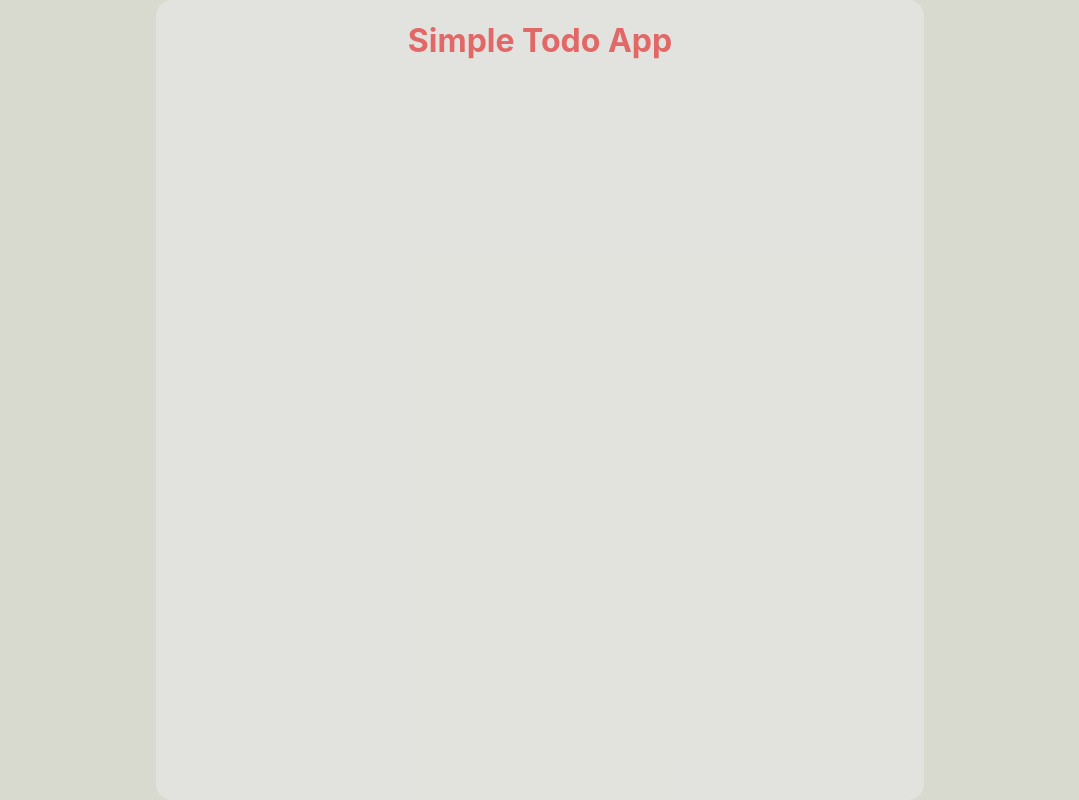
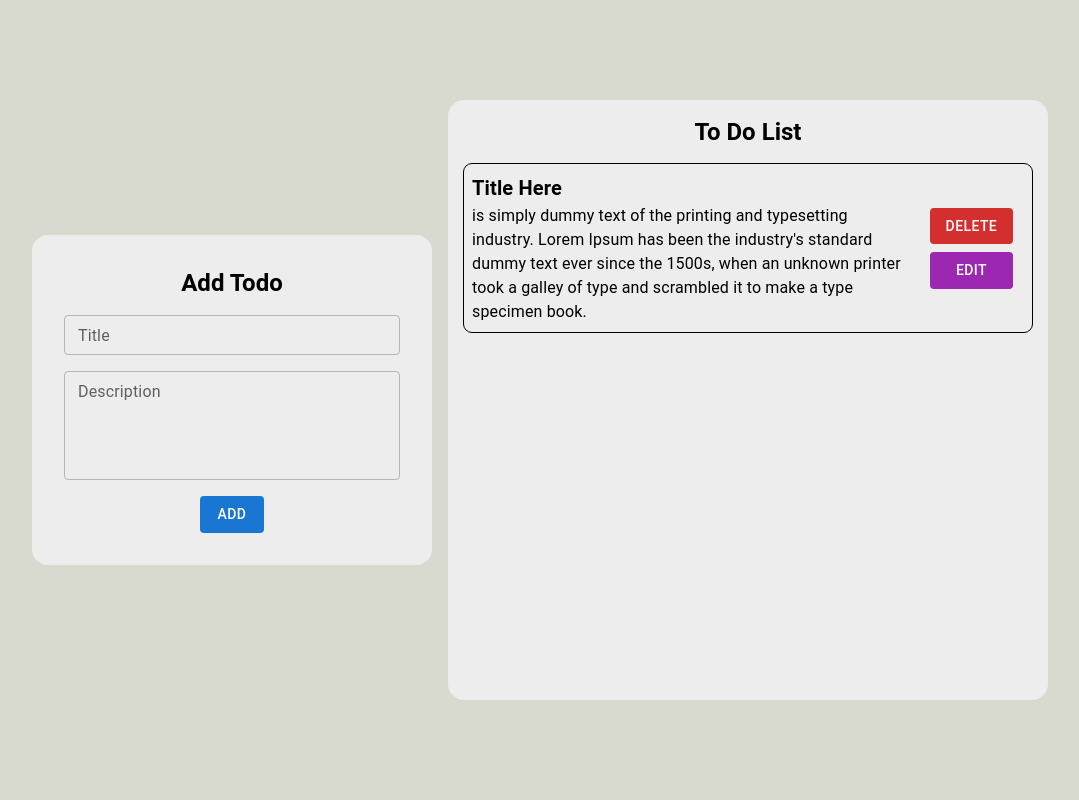
Before and after one commit to aldimenur/simple-todo-app, a React (Create React App) app: page / in a window 1280 px wide. Shown: the whole page, without its empty margins (100-1179 px from the left). Built offline with nearby package versions, Linux system fonts and the light colour scheme.

Commit message:
add todoLists box

```diff
--- a/package.json
+++ b/package.json
@@ -3,12 +3,18 @@
   "version": "0.1.0",
   "private": true,
   "dependencies": {
+    "@emotion/react": "^11.10.5",
+    "@emotion/styled": "^11.10.5",
+    "@mui/icons-material": "^5.10.9",
+    "@mui/material": "^5.10.12",
     "@testing-library/jest-dom": "^5.16.5",
     "@testing-library/react": "^13.4.0",
     "@testing-library/user-event": "^13.5.0",
     "react": "^18.2.0",
     "react-dom": "^18.2.0",
     "react-scripts": "5.0.1",
+    "redux": "^4.2.0",
+    "redux-toolkit": "^1.1.2",
     "web-vitals": "^2.1.4"
   },
   "scripts": {
--- a/src/App.css
+++ b/src/App.css
@@ -4,21 +4,5 @@
   display: flex;
   justify-content: center;
   align-items: center;
+  gap: 1rem;
 }
-
-.box__app {
-  width: 768px;
-  height: 800px;
-  background-color: rgba(237, 237, 237, 0.5);
-  border-radius: 1rem;
-  backdrop-filter: blur(0.5 1);
-}
-
-.box__title {
-  display: flex;
-  justify-content: center;
-}
-
-.box__title h1 {
-  cursor: pointer;
-}
--- a/src/App.js
+++ b/src/App.js
@@ -1,13 +1,12 @@
 import "./App.css";
+import AddTodo from "./components/AddTodo";
+import TodoLists from "./components/TodoLists";
 
 function App() {
   return (
     <div className="Container">
-      <div className="box__app">
-        <div className="box__title">
-          <h1 style={{ color: "#E26868" }}>Simple Todo App</h1>
-        </div>
-      </div>
+      <AddTodo />
+      <TodoLists />
     </div>
   );
 }
--- /dev/null
+++ b/src/components/AddTodo.js
@@ -0,0 +1,71 @@
+/* eslint-disable no-unused-vars */
+import Button from "@mui/material/Button";
+import React, { useState } from "react";
+import "./AddTodo.css";
+import TextField from "@mui/material/TextField";
+import Box from "@mui/material/Box";
+import Typography from "@mui/material/Typography";
+
+const AddTodo = () => {
+  const [title, setTitle] = useState("");
+  const [desc, setDesc] = useState("");
+
+  return (
+    <>
+      <Box
+        sx={{
+          width: 400,
+          height: "auto",
+          backgroundColor: "#EDEDED",
+          borderRadius: 4,
+        }}
+      >
+        <Box sx={{ padding: 4 }}>
+          <Typography
+            variant="h5"
+            sx={{ fontWeight: 600, textAlign: "center", mb: 2 }}
+          >
+            Add Todo
+          </Typography>
+
+          <Box
+            sx={{
+              display: "flex",
+              flexDirection: "column",
+              alignItems: "center",
+              gap: 2,
+            }}
+          >
+            <TextField
+              id="outlined-basic"
+              label="Title"
+              variant="outlined"
+              size="small"
+              fullWidth
+              onChange={(title) => {
+                setTitle(title.target.value);
+              }}
+            />
+            <TextField
+              id="outlined-basic"
+              label="Description"
+              variant="outlined"
+              size="small"
+              fullWidth
+              multiline
+              rows={4}
+              onChange={(desc) => {
+                setDesc(desc.target.value);
+              }}
+            />
+            <Button variant="contained" disableElevation>
+              Add
+            </Button>
+          </Box>
+        </Box>
+      </Box>
+    </>
+  );
+};
+
+export default AddTodo;
--- /dev/null
+++ b/src/components/TodoLists.js
@@ -0,0 +1,101 @@
+/* eslint-disable no-unused-vars */
+import React from "react";
+import "./TodoLists.css";
+import TextField from "@mui/material/TextField";
+import Box from "@mui/material/Box";
+import Typography from "@mui/material/Typography";
+import Button from "@mui/material/Button";
+
+const TODOS = [
+  {
+    title: "Title Here",
+    content: (
+      <>
+        is simply dummy text of the printing and typesetting industry. Lorem
+        Ipsum has been the industry's standard dummy text ever since the 1500s,
+        when an unknown printer took a galley of type and scrambled it to make a
+        type specimen book.
+      </>
+    ),
+  },
+];
+
+const TodoLists = () => {
+  return (
+    <>
+      <Box
+        sx={{
+          width: 600,
+          height: 600,
+          backgroundColor: "#EDEDED",
+          borderRadius: 4,
+          overflow: "scroll",
+        }}
+      >
+        <Box>
+          <Box
+            sx={{
+              position: "sticky",
+              bgcolor: "#EDEDED",
+              top: 0,
+              width: "100%",
+              zIndex: 100,
+            }}
+          >
+            <Typography
+              variant="h5"
+              sx={{
+                fontWeight: 600,
+                textAlign: "center",
+                my: 2,
+              }}
+            >
+              To Do List
+            </Typography>
+          </Box>
+          <Box sx={{ paddingX: 2 }}>
+            {TODOS.map((e, index) => {
+              return (
+                <Box
+                  sx={{
+                    display: "flex",
+                    alignItems: "center",
+                    gap: 2,
+                    padding: 1,
+                    borderRadius: 2,
+                    outline: "1px solid",
+                    my: 2,
+                  }}
+                  key={index}
+                >
+                  <Box sx={{ width: "80%" }}>
+                    <Typography variant="h6" fontWeight={600}>
+                      {e.title}
+                    </Typography>
+                    <Typography>{e.content}</Typography>
+                  </Box>
+                  <Box
+                    sx={{ display: "flex", flexDirection: "column", gap: 1 }}
+                  >
+                    <Button variant="contained" color="error" disableElevation>
+                      Delete
+                    </Button>
+                    <Button
+                      variant="contained"
+                      color="secondary"
+                      disableElevation
+                    >
+                      Edit
+                    </Button>
+                  </Box>
+                </Box>
+              );
+            })}
+          </Box>
+        </Box>
+      </Box>
+    </>
+  );
+};
+
+export default TodoLists;
```
Also changed, not shown: src/components/AddTodo.css (added), src/components/TodoLists.css (added), 1 other file (tests, documents, lock files or other folders).
